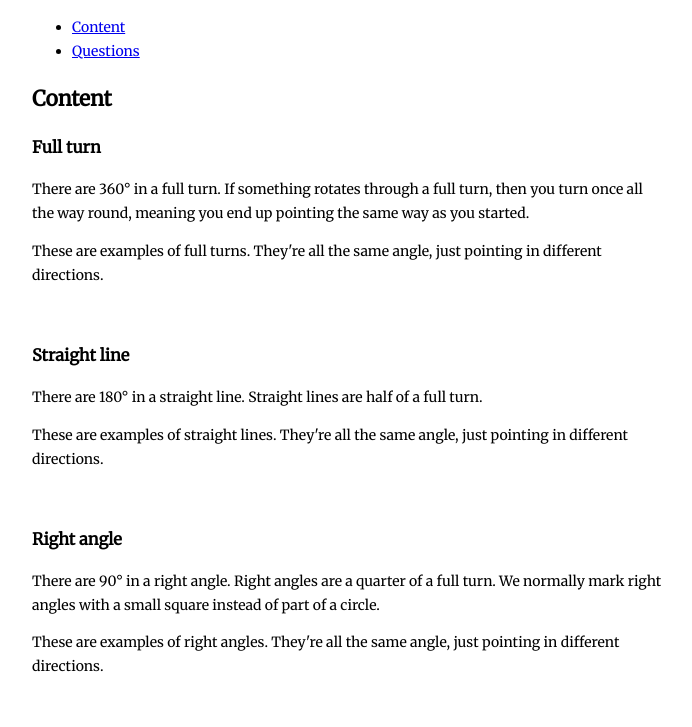
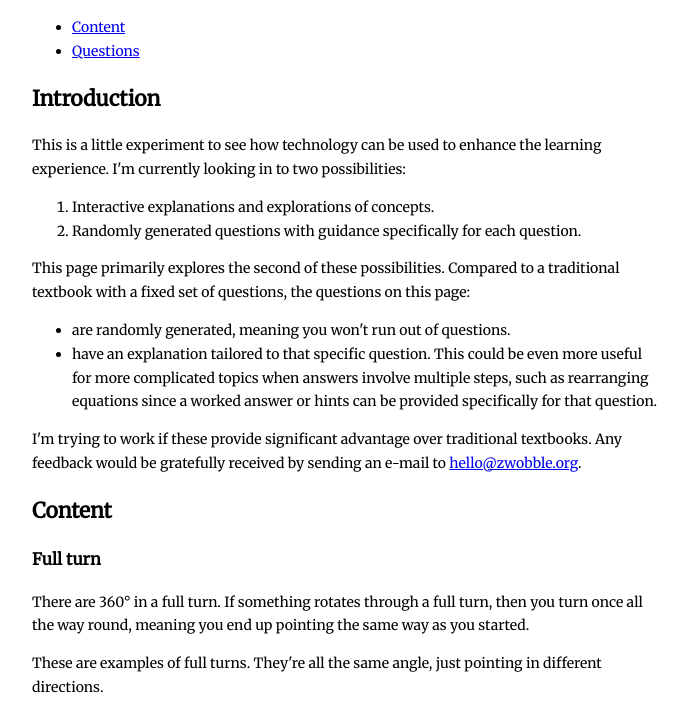
Before and after one commit to mwilliamson/maths-lessons, a website: page types-of-angles.html in a window 1280 px wide. Shown: the part 69-796 px from the top of the page, without its empty margins (293-985 px from the left). Drawn offline with nearby package versions, Linux system fonts and the light colour scheme; files that its build step writes are made by us from their sources.

Commit message:
Add an introduction

```diff
--- a/types-of-angles.html
+++ b/types-of-angles.html
@@ -14,6 +14,41 @@
         <li><a href="#content">Content</a></li>
         <li><a href="#questions">Questions</a></li>
       </ul>
+
+      <h2 id="introduction">Introduction</h2>
+
+      <p>
+        This is a little experiment to see how technology can be used to enhance the learning experience.
+        I'm currently looking in to two possibilities:
+      </p>
+
+      <ol>
+        <li>Interactive explanations and explorations of concepts.</li>
+        <li>Randomly generated questions with guidance specifically for each question.</li>
+      </ol>
+
+      <p>
+        This page primarily explores the second of these possibilities.
+        Compared to a traditional textbook with a fixed set of questions,
+        the questions on this page:
+      </p>
+
+      <ul>
+        <li>
+          are randomly generated, meaning you won't run out of questions.
+        </li>
+        <li>
+          have an explanation tailored to that specific question.
+          This could be even more useful for more complicated topics when answers involve multiple steps,
+          such as rearranging equations
+          since a worked answer or hints can be provided specifically for that question.
+        </li>
+      </ul>
+
+      <p>
+        I'm trying to work if these provide significant advantage over traditional textbooks.
+        Any feedback would be gratefully received by sending an e-mail to <a href="mailto:hello@zwobble.org">hello@zwobble.org</a>.
+      </p>
 
       <h2 id="content">Content</h2>
 
```
